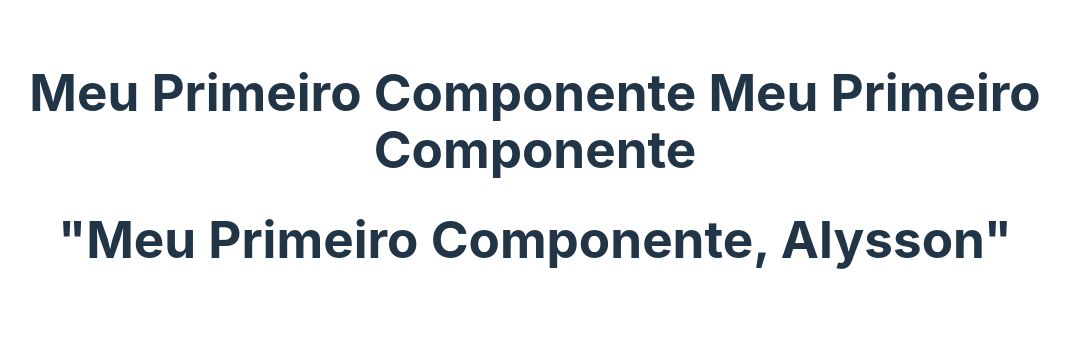
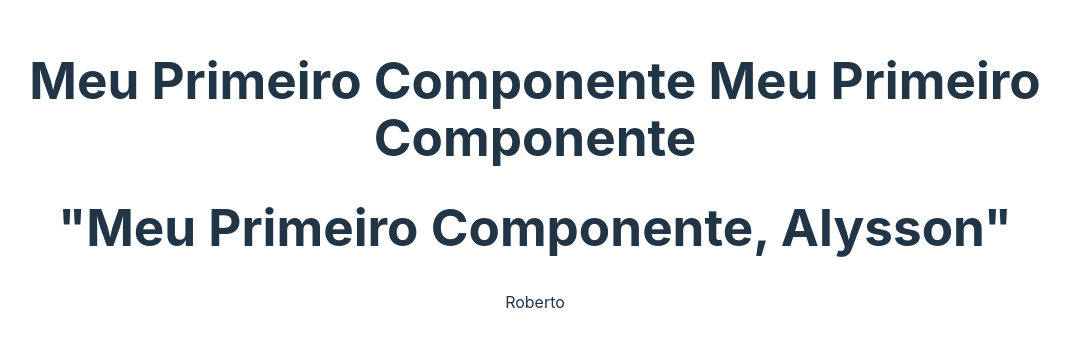
Before and after one commit to xikaojr/projetodev004, a React (Vite) app in the folder frontend/: page / in a window 1280 px wide. Shown: the part 234-580 px from the top of the page, without its empty margins (105-1175 px from the left). Built offline with nearby package versions, Linux system fonts and the light colour scheme.

Commit message:
Squashed commit of the following:
commit ac583b31b786c4e1bb4013e2899decfff06e4975
Author: Roberto Ranulfo <100348195+RobertoRanulfo@users.noreply.github.com>
Date:   Mon Mar 4 07:14:39 2024 -0300

    Componente Roberto

```diff
--- a/frontend/src/App.tsx
+++ b/frontend/src/App.tsx
@@ -1,14 +1,15 @@
 import './App.css'
 import { FirstComponent } from './components/first-component'
 import { ComponentAl } from './components/componenteAlysson'
+import ComponenteRoberto from './components/ComponenteRoberto'
 
 function App() {
   return (
     <>
-    <FirstComponent />
-    <ComponentAl />
+      <FirstComponent />
+      <ComponentAl />
+      <ComponenteRoberto />
     </>
   )
 }
-
 export default App
--- /dev/null
+++ b/frontend/src/components/ComponenteRoberto.tsx
@@ -0,0 +1,7 @@
+const ComponenteRoberto = () => {
+    return(
+        <div>Roberto</div>
+    )
+}
+
+export default ComponenteRoberto
--- a/frontend/tsconfig.json
+++ b/frontend/tsconfig.json
@@ -20,6 +20,6 @@
     "noUnusedParameters": true,
     "noFallthroughCasesInSwitch": true
   },
-  "include": ["src"],
+  "include": ["src", "src/components/componenteAlysson.tsx"],
   "references": [{ "path": "./tsconfig.node.json" }]
 }
```
Also changed, not shown: 2 other files (tests, documents, lock files or other folders).
